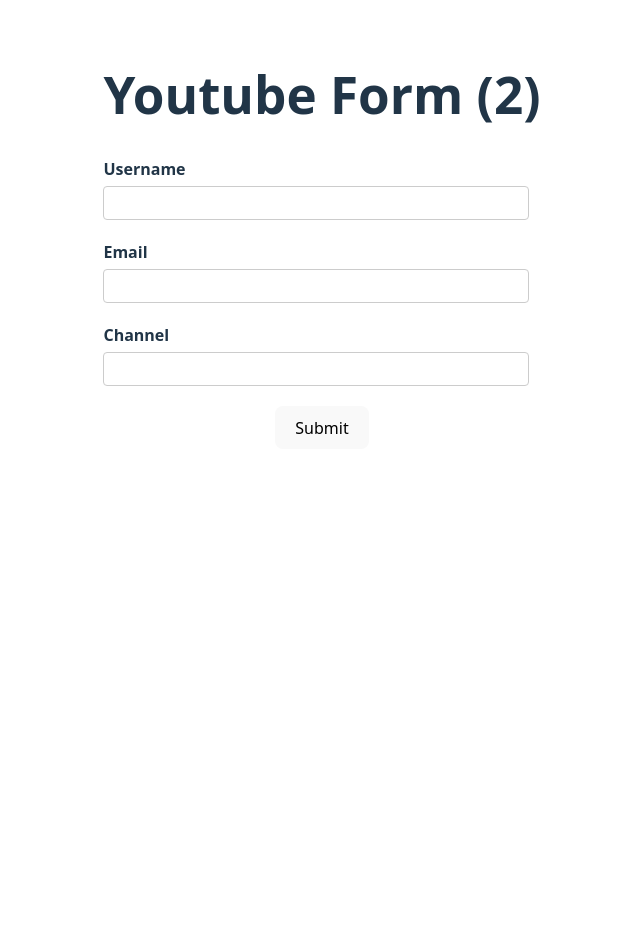
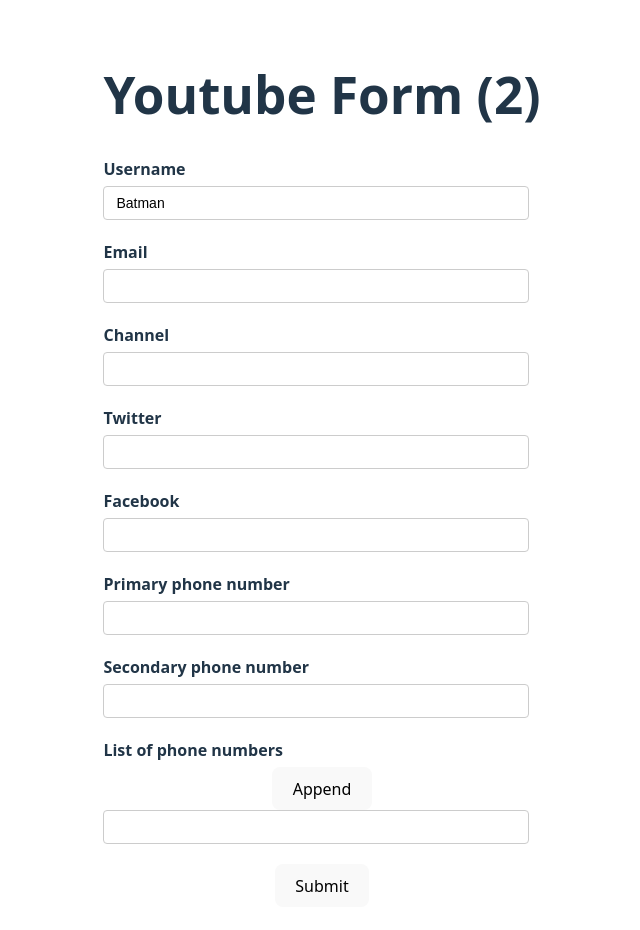
Before and after one commit to aramyants/react-hook-form, a React (Vite) app in the folder rhf-demo/: page / in a window 1280 px wide. Shown: the top 930 px of the page, without its empty margins (318-958 px from the left). Before the commit the page ends 800 px from the top, so only its background shows below. Built offline with nearby package versions, Linux system fonts and the light colour scheme.

Commit message:
Enhancing hook forms, default values, nested objects, arrays, dynamic fields

```diff
--- a/rhf-demo/src/components/YoutubeForm.tsx
+++ b/rhf-demo/src/components/YoutubeForm.tsx
@@ -1,5 +1,5 @@
 import { DevTool } from '@hookform/devtools';
-import { useForm } from 'react-hook-form';
+import { useFieldArray, useForm } from 'react-hook-form';
 
 let renderCount = 0;
 
@@ -7,10 +7,28 @@
   username: string;
   email: string;
   channel: string;
+  social: {
+    twitter: string;
+    facebook: string;
+  };
+  phoneNumbers: string[];
+  phNumbers: { number: string }[];
 };
 
 export const YoutubeForm = () => {
-  const form = useForm<FormValues>();
+  const form = useForm<FormValues>({
+    defaultValues: {
+      username: 'Batman',
+      email: '',
+      channel: '',
+      social: {
+        twitter: '',
+        facebook: '',
+      },
+      phoneNumbers: ['', ''],
+      phNumbers: [{ number: '' }],
+    },
+  });
   const {
     register,
     handleSubmit,
@@ -21,6 +39,11 @@
   const onSubmit = (data: FormValues) => {
     console.log('Form submitted', data);
   };
+
+  const { fields, append, remove } = useFieldArray({
+    name: 'phNumbers',
+    control,
+  });
 
   renderCount++;
 
@@ -92,6 +115,63 @@
           <p className="error">{errors.channel?.message}</p>
         </div>
 
+        <div className="form-control">
+          <label htmlFor="twitter">Twitter</label>
+          <input type="text" id="twitter" {...register('social.twitter', {})} />
+        </div>
+
+        <div className="form-control">
+          <label htmlFor="facebook">Facebook</label>
+          <input
+            type="text"
+            id="facebook"
+            {...register('social.facebook', {})}
+          />
+        </div>
+
+        <div className="form-control">
+          <label htmlFor="primary-phone">Primary phone number</label>
+          <input
+            type="text"
+            id="primary-phone"
+            {...register('phoneNumbers.0', {})}
+          />
+        </div>
+
+        <div className="form-control">
+          <label htmlFor="secondary-phone">Secondary phone number</label>
+          <input
+            type="text"
+            id="secondary-phone"
+            {...register('phoneNumbers.1', {})}
+          />
+        </div>
+
+        <div>
+          <label>List of phone numbers</label>
+          <button
+            type="button"
+            onClick={() => {
+              append({ number: '' });
+            }}
+          >
+            Append
+          </button>
+          {fields.map((field, index) => (
+            <div key={field.id} className="form-control">
+              <input
+                type="text"
+                {...register(`phNumbers.${index}.number` as const, {})}
+              />
+              {index > 0 && (
+                <button type="button" onClick={() => remove(index)}>
+                  Remove
+                </button>
+              )}
+            </div>
+          ))}
+        </div>
+
         <button type="submit">Submit</button>
       </form>
       <DevTool control={control} />
```
